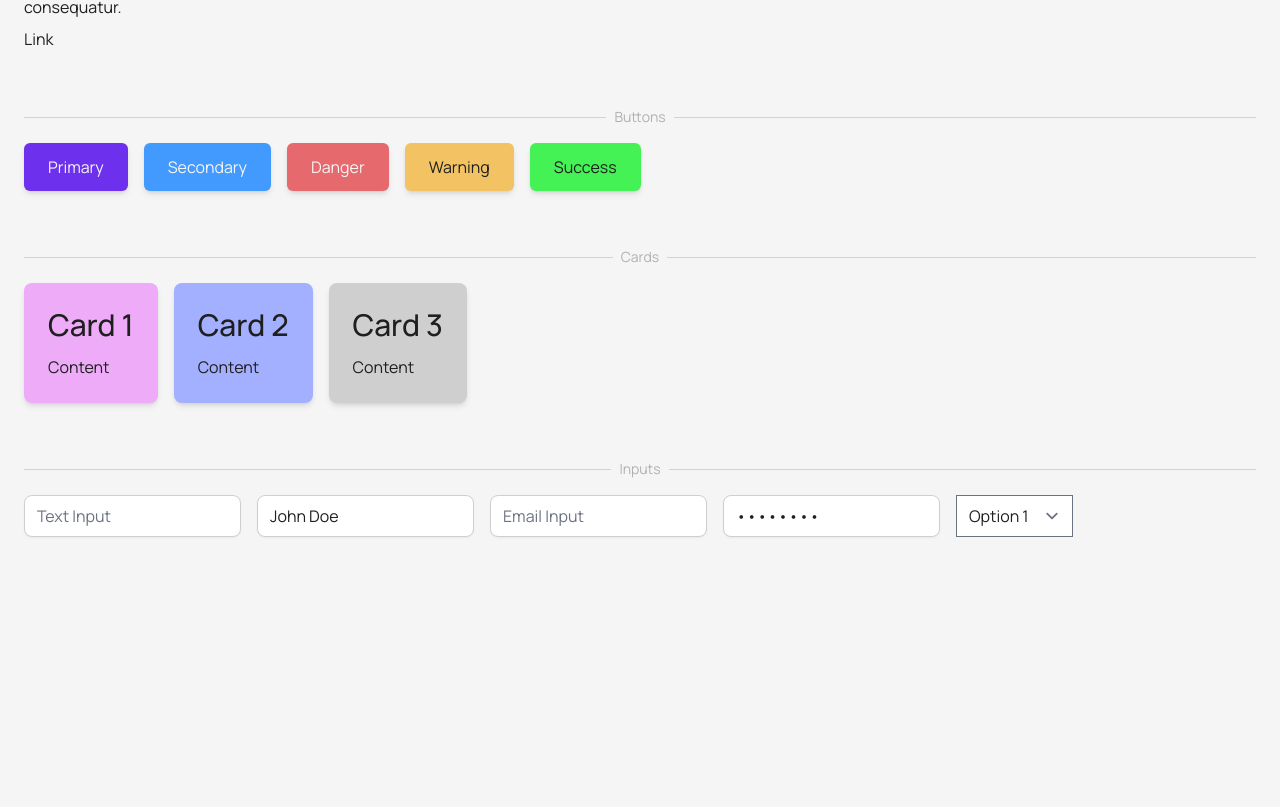
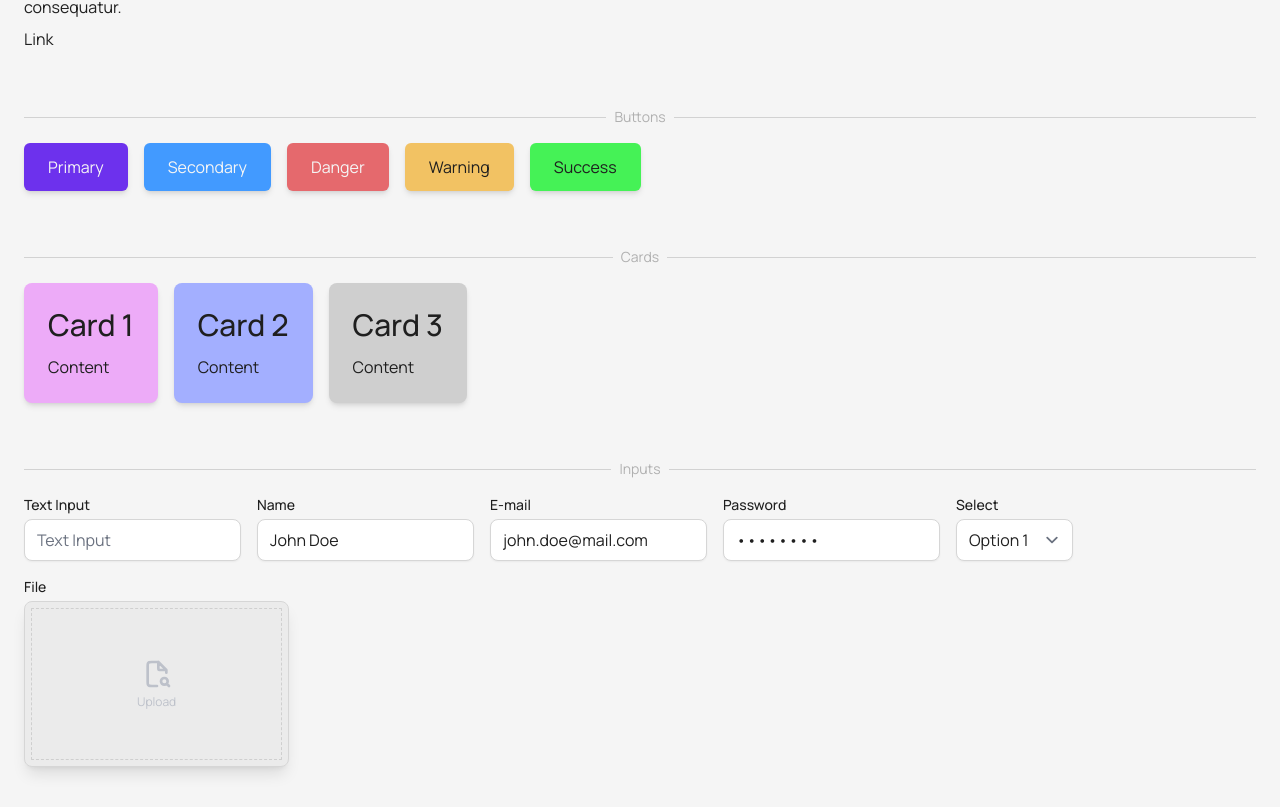
Before and after one commit to ValentinMarchessi/giza-next-client, a Next.js app: page /debug in a window 1280 px wide. Shown: the part 777-1584 px from the top of the page. Before the commit the page ends 1354 px from the top, so only its background shows below. Built offline with nearby package versions, Linux system fonts and the light colour scheme.

Commit message:
Input formatting

```diff
--- a/src/app/debug/page.tsx
+++ b/src/app/debug/page.tsx
@@ -3,6 +3,7 @@
  */
 
 import Input from "@/components/Input";
+import Select from "@/components/Select";
 import Separator from "@/components/Separator";
 
 function Section({
@@ -101,20 +102,38 @@ export default function Debug() {
       </Section>
       <Section title="Inputs">
         <div className="flex gap-4 flex-wrap">
-          <Input type="text" placeholder="Text Input" className="rounded-lg" />
-          <Input type="text" value={"John Doe"} className="rounded-lg" />
-          <Input type="email" placeholder="Email Input" className="input" />
           <Input
+            label="Text Input"
+            type="text"
+            placeholder="Text Input"
+            className="rounded-lg"
+          />
+          <Input
+            label="Name"
+            type="text"
+            value={"John Doe"}
+            className="rounded-lg"
+          />
+          <Input
+            label="E-mail"
+            type="email"
+            placeholder="Email Input"
+            value={"john.doe@mail.com"}
+            className="input"
+          />
+          <Input
+            label="Password"
             type="password"
             placeholder="Password Input"
             value={"password"}
             className="input"
           />
-          <select>
+          <Select label="Select">
             <option value="1">Option 1</option>
             <option value="2">Option 2</option>
             <option value="3">Option 3</option>
-          </select>
+          </Select>
+          <Input type="file" name="File Input" label="File" />
         </div>
       </Section>
     </section>
--- /dev/null
+++ b/src/components/Icons/FileIcon.tsx
@@ -0,0 +1,19 @@
+const FileIcon = () => (
+  <svg
+    width="32px"
+    height="32px"
+    viewBox="0 0 24 24"
+    fill="none"
+    xmlns="http://www.w3.org/2000/svg"
+  >
+    <path
+      d="M13 3H8.2C7.0799 3 6.51984 3 6.09202 3.21799C5.71569 3.40973 5.40973 3.71569 5.21799 4.09202C5 4.51984 5 5.0799 5 6.2V17.8C5 18.9201 5 19.4802 5.21799 19.908C5.40973 20.2843 5.71569 20.5903 6.09202 20.782C6.51984 21 7.0799 21 8.2 21H12M13 3L19 9M13 3V7.4C13 7.96005 13 8.24008 13.109 8.45399C13.2049 8.64215 13.3578 8.79513 13.546 8.89101C13.7599 9 14.0399 9 14.6 9H19M19 9V11M19.2686 19.2686L21 21M20 17.5C20 18.8807 18.8807 20 17.5 20C16.1193 20 15 18.8807 15 17.5C15 16.1193 16.1193 15 17.5 15C18.8807 15 20 16.1193 20 17.5Z"
+      stroke-width="2"
+      stroke-linecap="round"
+      stroke-linejoin="round"
+      className="stroke-neutral-500"
+    />
+  </svg>
+);
+
+export default FileIcon;
--- a/src/components/Input.tsx
+++ b/src/components/Input.tsx
@@ -1,19 +1,25 @@
+import FileIcon from "./Icons/FileIcon";
+
 interface Props extends React.InputHTMLAttributes<HTMLInputElement> {
   label?: string;
   error?: string;
 }
 
 export default function Input({ label, error, ...props }: Props) {
+  if (props.type === "file") {
+    return <FileInput label={label} error={error} {...props} />;
+  }
+
   return (
     <div className="flex flex-col gap-1">
       {label && (
-        <label htmlFor={props.id} className="text-t3 font-semibold">
+        <label htmlFor={props.id} className="text-sm font-medium">
           {label}
         </label>
       )}
       <input
         {...props}
-        className={`border border-neutral-200 dark:border-black-950
+        className={`border border-neutral-50 dark:border-black-950
           dark:bg-black-300 shadow-sm
           rounded-lg px-3 py-2 focus:outline-none focus:ring-2
           dark:text-neutral-200 dark:placeholder:text-neutral-800
@@ -25,3 +31,33 @@ export default function Input({ label, error, ...props }: Props) {
     </div>
   );
 }
+
+function FileInput({ label, error, ...props }: Props) {
+  return (
+    <div className="flex flex-col gap-1 aspect-video">
+      {label && (
+        <label htmlFor={props.id} className="text-sm font-medium">
+          {label}
+        </label>
+      )}
+      <div
+        className="relative grow rounded-lg px-28 py-14
+        bg-white-950 dark:bg-black-300
+      grid items-center justify-center justify-items-center
+      auto-rows-min align-middle shadow-lg
+      border border-neutral-50 dark:border-black-950
+      outline-1 outline-dashed -outline-offset-8
+      outline-neutral-200 dark:outline-neutral-900
+      "
+      >
+        <input
+          className="absolute opacity-0 top-0 left-0 w-full h-full"
+          {...props}
+        />
+        <FileIcon />
+        <label className="text-xs mt-1 text-neutral-500">Upload</label>
+      </div>
+      {error && <p className="text-error-500">{error}</p>}
+    </div>
+  );
+}
--- /dev/null
+++ b/src/components/Select.tsx
@@ -0,0 +1,29 @@
+interface Props extends React.SelectHTMLAttributes<HTMLSelectElement> {
+  label?: string;
+  error?: string;
+}
+
+export default function Select({ children, ...props }: Props) {
+  return (
+    <div className="flex flex-col gap-1">
+      {props.label && (
+        <label htmlFor={props.id} className="text-sm font-medium">
+          {props.label}
+        </label>
+      )}
+      <select
+        {...props}
+        className={`border border-neutral-50 dark:border-black-950
+          dark:bg-black-300 shadow-sm
+          rounded-lg py-2 focus:outline-none focus:ring-2
+          dark:text-neutral-200 dark:placeholder:text-neutral-800
+          focus:ring-primary-500 dark:focus:ring-primary-500 ${
+            props.error ? "border-error-500" : ""
+          }`}
+      >
+        {children}
+      </select>
+      {props.error && <p className="text-error-500">{props.error}</p>}
+    </div>
+  );
+}
```
